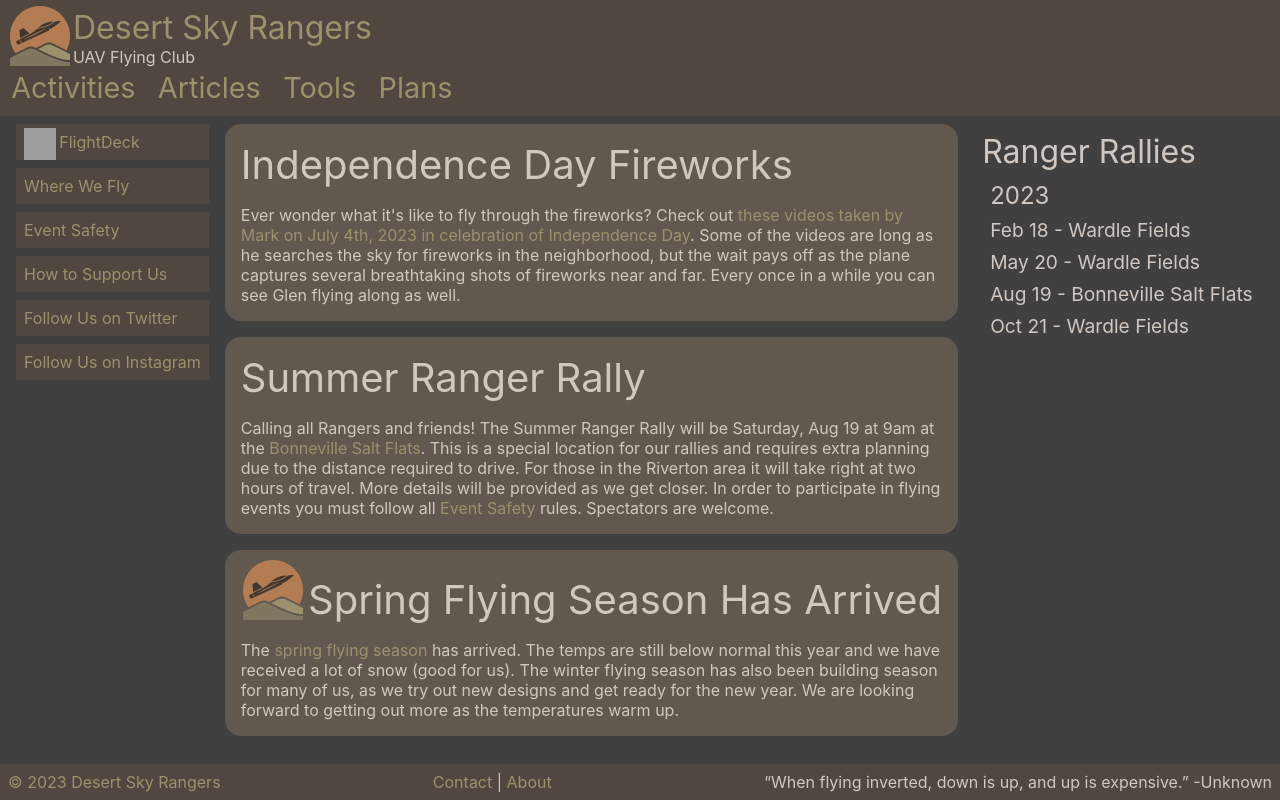
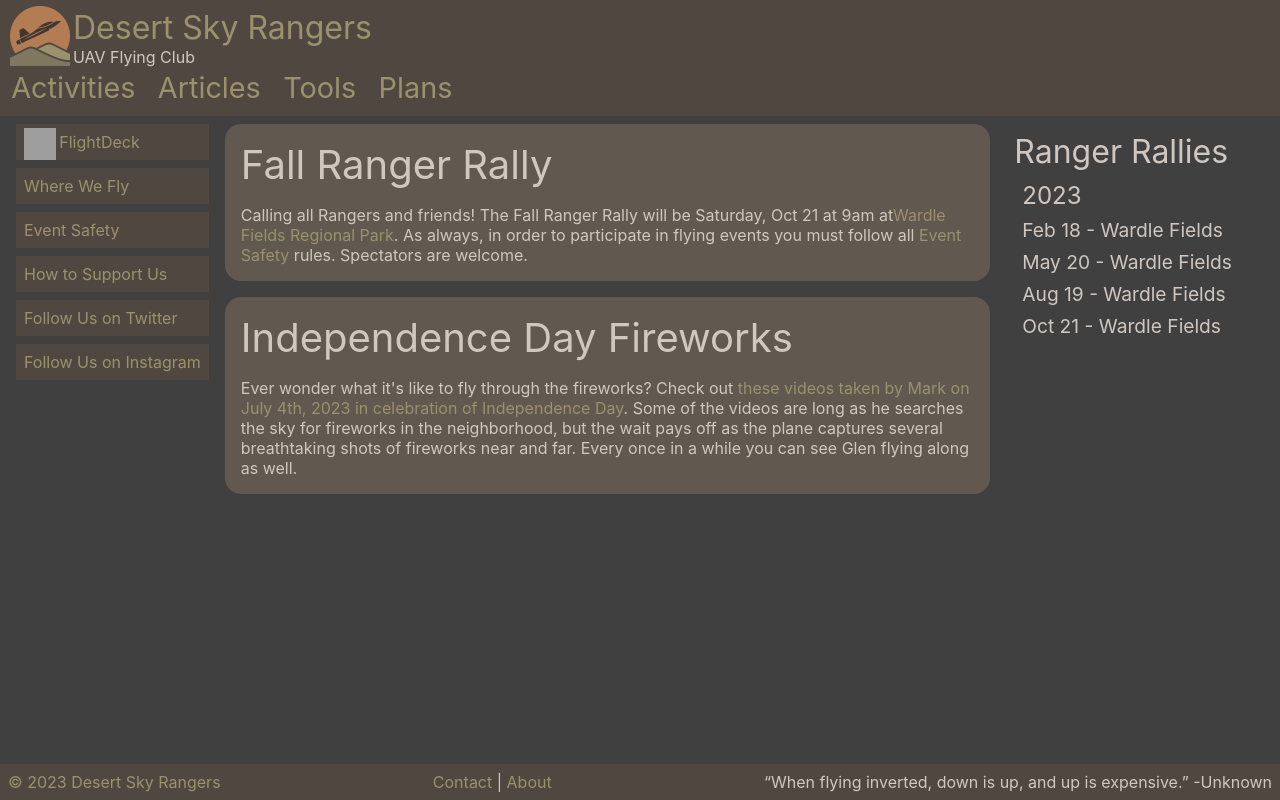
Before and after one commit to desertskyrangers/www.desertskyrangers.org, a React (Create React App) app: page / in a window 1280 px wide. Built offline with nearby package versions, Linux system fonts and the light colour scheme; grey boxes are pictures that could not be loaded.

Commit message:
Update home page

```diff
--- a/src/Home.js
+++ b/src/Home.js
@@ -54,6 +54,16 @@ export default class Home extends React.Component {
 						{/*</div>*/}
 
 						<div className='announcement'>
+							<h2>{Icons.RALLY} Fall Ranger Rally</h2>
+							<p>
+								Calling all Rangers and friends! The Fall Ranger Rally will be Saturday, Oct 21 at 9am at
+								<a href='https://slco.org/parks/wardle-fields-regional-park/'>Wardle Fields Regional Park</a>.
+								As always, in order to participate in flying events you must follow
+								all <Link to="/safety">Event Safety</Link> rules. Spectators are welcome.
+							</p>
+						</div>
+
+						<div className='announcement'>
 							<h2>{Icons.BURST} Independence Day Fireworks</h2>
 							<p>
 								Ever wonder what it's like to fly through the fireworks? Check
@@ -65,31 +75,17 @@ export default class Home extends React.Component {
 							</p>
 						</div>
 
-						<div className='announcement'>
-							<h2>{Icons.RALLY} Summer Ranger Rally</h2>
-							<p>
-								Calling all Rangers and friends! The Summer Ranger Rally will be Saturday, Aug 19 at 9am at
-								the <a href="https://www.blm.gov/visit/bonneville-salt-flats">Bonneville Salt Flats</a>.
-								This is a special location for our rallies and requires extra
-								planning due to the distance required to drive. For those in the
-								Riverton area it will take right at two hours of travel. More
-								details will be provided as we get closer. In
-								order to participate in flying events you must follow
-								all <Link to="/safety">Event Safety</Link> rules. Spectators are welcome.
-							</p>
-						</div>
-
-						<div className='announcement'>
-							<h2>{Icons.DESERT_SKY_RANGERS} Spring Flying Season Has Arrived</h2>
-							<p>
-								The <a href="articles/northern-utah-flying-season-2021-01">spring flying season</a> has
-								arrived. The temps are still below normal this year and
-								we have received a lot of snow (good for us). The winter flying
-								season has also been building season for many of us, as we try
-								out new designs and get ready for the new year. We are looking
-								forward to getting out more as the temperatures warm up.
-							</p>
-						</div>
+						{/*<div className='announcement'>*/}
+						{/*	<h2>{Icons.DESERT_SKY_RANGERS} Spring Flying Season Has Arrived</h2>*/}
+						{/*	<p>*/}
+						{/*		The <a href="articles/northern-utah-flying-season-2021-01">spring flying season</a> has*/}
+						{/*		arrived. The temps are still below normal this year and*/}
+						{/*		we have received a lot of snow (good for us). The winter flying*/}
+						{/*		season has also been building season for many of us, as we try*/}
+						{/*		out new designs and get ready for the new year. We are looking*/}
+						{/*		forward to getting out more as the temperatures warm up.*/}
+						{/*	</p>*/}
+						{/*</div>*/}
 
 					</div>
 
@@ -101,7 +97,7 @@ export default class Home extends React.Component {
 							<h5>2023</h5>
 							<h6>Feb 18 - Wardle Fields</h6>
 							<h6>May 20 - Wardle Fields</h6>
-							<h6>Aug 19 - Bonneville Salt Flats</h6>
+							<h6>Aug 19 - Wardle Fields</h6>
 							<h6>Oct 21 - Wardle Fields</h6>
 						</div>
 					</div>
```
